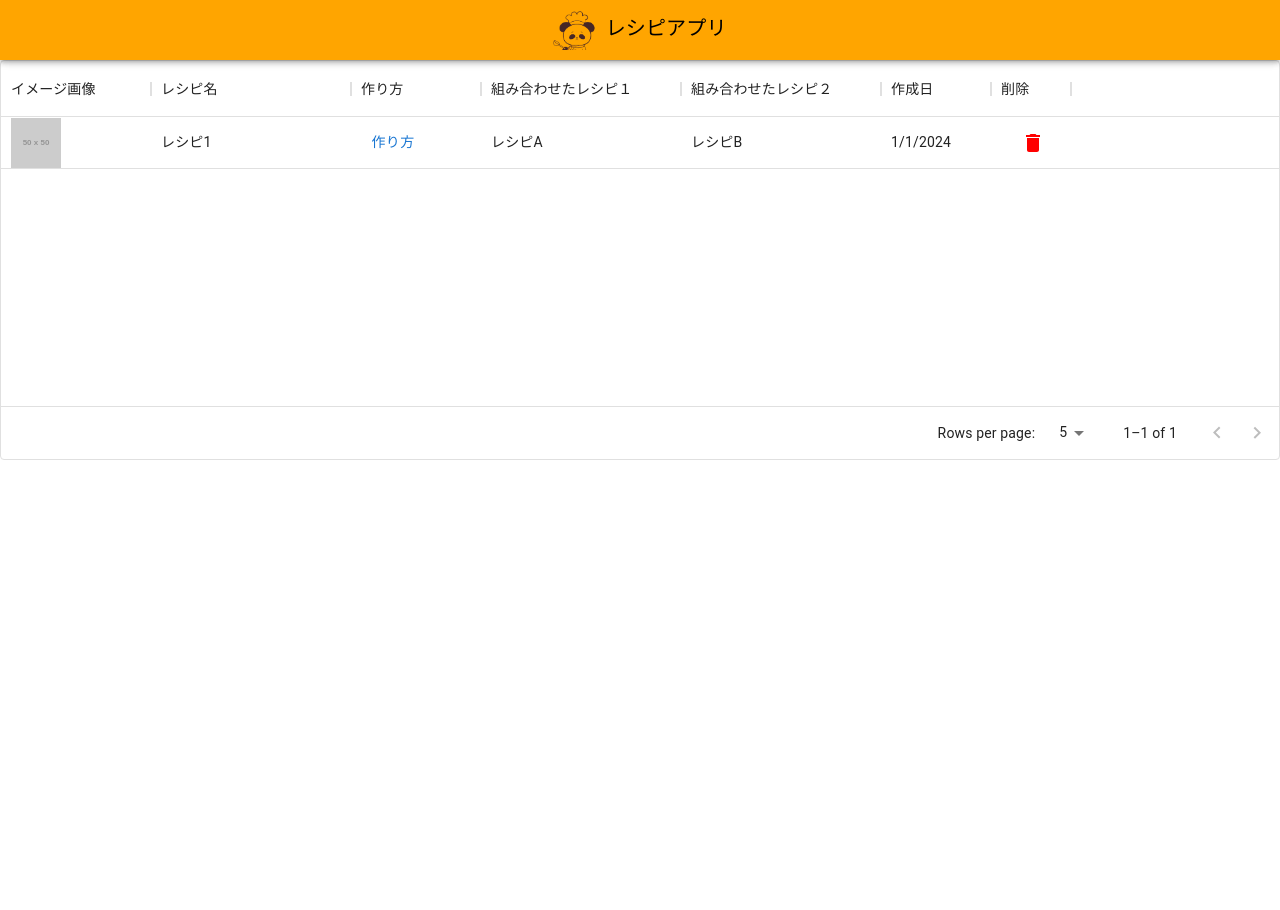
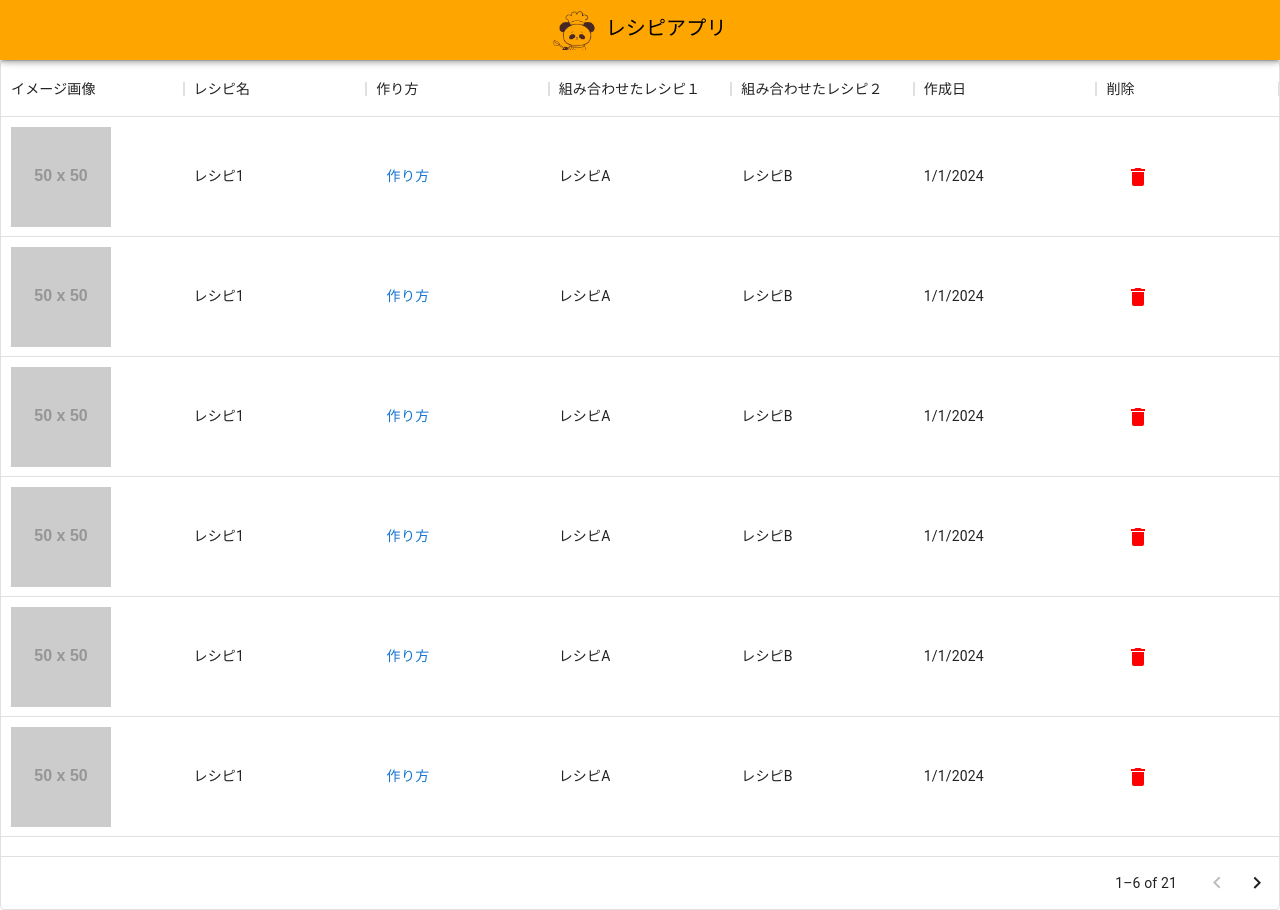
Before and after one commit to Syodai88/Group7_project, a React (Create React App) app: page /record in a window 1280 px wide. Before the commit the page ends 800 px from the top, so only its background shows below. Built offline with nearby package versions, Linux system fonts and the light colour scheme.

Commit message:
保存したデータを表示するテーブルの設定 テーブルのカラムは比率で設定しているのでflexの値を変えて比率を変更可能 1列に表示する内容は設定がうまくいかなかったためとりあえず断念

```diff
--- a/src/Component/RecipeTable.jsx
+++ b/src/Component/RecipeTable.jsx
@@ -8,22 +8,22 @@ const columns = [
   {
     field: 'image',
     headerName: 'イメージ画像',
-    width: 150,
-    renderCell: (params) => (<img src={params.value} alt="レシピ画像" style={{ height: 50, width: 50 }} />),
+    flex: 1,
+    renderCell: (params) => (<img src={params.value} alt="レシピ画像" style={{ height: 100, width: 100 }} />),
     sortable: false,
     filterable: false
   },
   {
     field: 'name',
     headerName: 'レシピ名',
-    width: 200,
+    flex: 1,
     sortable: false,
     filterable: false
   },
   {
     field: 'instructions',
     headerName: '作り方',
-    width: 130,
+    flex: 1,
     renderCell: () => (<Button variant="text">作り方</Button>),
     sortable: false,
     filterable: false
@@ -31,21 +31,21 @@ const columns = [
   {
     field: 'combinedRecipe1',
     headerName: '組み合わせたレシピ１',
-    width: 200,
+    flex: 1,
     sortable: false,
     filterable: false
   },
   {
     field: 'combinedRecipe2',
     headerName: '組み合わせたレシピ２',
-    width: 200,
+    flex: 1,
     sortable: false,
     filterable: false
   },
   {
     field: 'creationDate',
     headerName: '作成日',
-    width: 110,
+    flex: 1,
     type: 'date',
     sortable: true,
     valueGetter: (params) => params.value ? new Date(params.value) : null,
@@ -53,15 +53,13 @@ const columns = [
   {
     field: 'delete',
     headerName: '削除',
-    width: 80,
+    flex: 1,
     renderCell: () => (<Button><DeleteIcon style={{ color: 'red' }} /></Button>),
     sortable: false,
     filterable: false
   }
 ];
-
-const rows = [
-  {
+const row={
     id: 1,
     image: 'https://via.placeholder.com/50',
     name: 'レシピ1',
@@ -70,23 +68,28 @@ const rows = [
     combinedRecipe2: 'レシピB',
     creationDate: '2024-01-01',
     delete: ''
-  },
-  // 他の行データをここに追加...
+}
+const rows = [
+  row,row,row,row,row,row,row,row,row,row,row,row,row,row,row,row,row,row,row,row,row
 ];
 
 const SimpleDataGrid = () => {
     //１テーブルのページサイズの設定にはautoPageSizeをtrueにしてOptionsに配列を与える
     return (
-      <Box sx={{ height: 400, width: '100%' }}>
+      <Box sx={{ display: 'flex', justifyContent: 'center', height: 850, width: '100%' }}>
         <DataGrid
-          autoPageSize={true}
-          rows={rows}
-          columns={columns}
-          pageSize={5}
-          pageSizeOptions={[5, 10, 15]}
-          disableColumnMenu
-          disableSelectionOnClick
+            rowHeight={120}
+            autoPageSize={true}
+            rows={rows}
+            columns={columns}
 
+            /*
+            pageSize={10}
+            pageSizeOptions={[5, 10, 15]}
+            */
+            disableColumnMenu
+            disableRowSelectionOnClick={true}
+            disableVirtualization
         />
       </Box>
     );
```
